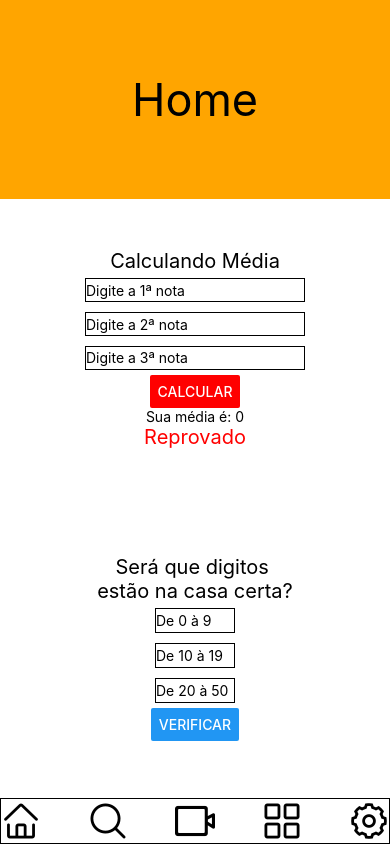
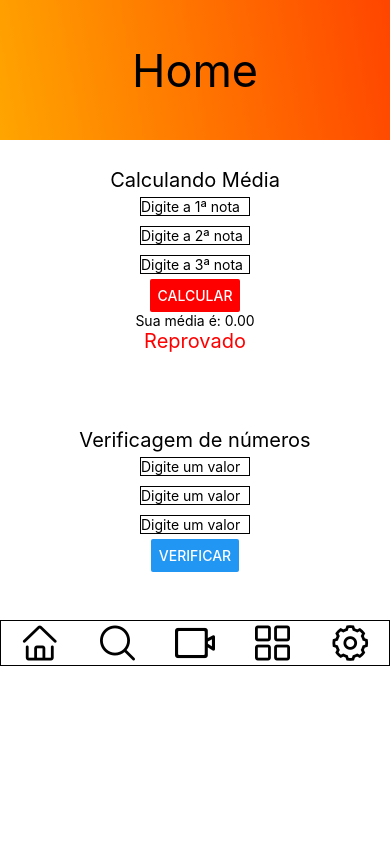
Before and after one commit to Mateus1348/App-1, a React Native app: screen / in a window 390 px wide. Built offline with nearby package versions, Linux system fonts and the light colour scheme.

Commit message:
Pronto para o e-mail

```diff
--- a/App.js
+++ b/App.js
@@ -1,5 +1,5 @@
 import { StatusBar } from 'expo-status-bar';
-import { SafeAreaView, StyleSheet } from 'react-native';
+import { SafeAreaView, ScrollView, StyleSheet } from 'react-native';
 import Notas from './src/components/Notas';
 import Head from './src/components/Head';
 import Menu from './src/components/Menu';
@@ -8,12 +8,14 @@ import VerificarNumeros from './src/components/VerificarNumeros';
 export default function App() {
   return (
     <SafeAreaView style={styles.container}>
+      <ScrollView style={styles.scroll}>
         <Head></Head>
         <Notas></Notas>
         <VerificarNumeros></VerificarNumeros>
         <Menu></Menu>
-      <StatusBar style="auto" />
+      </ScrollView>
     </SafeAreaView>
+
 
   );
 }
@@ -21,8 +23,9 @@ export default function App() {
 const styles = StyleSheet.create({
   container: {
     flex: 1,
-    backgroundColor: '#fff',
-    alignItems: 'center',
-    justifyContent: 'center',
+    paddingTop: StatusBar.currentHeight
   },
+  scroll:{
+    backgroundColor: 'white'
+  }
 });
--- a/src/components/Head/index.js
+++ b/src/components/Head/index.js
@@ -1,13 +1,14 @@
 import React from 'react';
-import { View, Text } from 'react-native';
+import { Text } from 'react-native';
+import { LinearGradient } from 'expo-linear-gradient';
 
 import { styles } from './styles';
 
 const Head = () => {
     return (
-        <View style={styles.container}>
+        <LinearGradient style={styles.container} colors={['#FF4500', '#FFA500']} start={{x:2, y:0}} end={{x:0, y:1}}>
             <Text style={styles.text}>Home</Text>
-        </View>
+        </LinearGradient>
     );
 }
 
--- a/src/components/Head/styles.js
+++ b/src/components/Head/styles.js
@@ -4,9 +4,8 @@ export const styles = StyleSheet.create({
     container:{
         flex: 1,
         width: '100%',
-        backgroundColor: 'orange',
         alignItems: 'center',
-        justifyContent: 'center',
+        justifyContent: 'center'
     },
     text:{
         fontSize: 45
--- a/src/components/Menu/styles.js
+++ b/src/components/Menu/styles.js
@@ -6,6 +6,6 @@ export const styles = StyleSheet.create({
         borderWidth: 1,
         flexDirection: 'row',
         alignItems: 'center',
-        justifyContent: 'space-between'
+        justifyContent: 'space-around'
     }
 });
--- a/src/components/Notas/index.js
+++ b/src/components/Notas/index.js
@@ -49,7 +49,7 @@ const Notas = () => {
             onPress={media}
         />
 
-        <Text>Sua média é: {resultado}</Text>
+        <Text>Sua média é: {resultado.toFixed(2)}</Text>
 
         {resultado < 5 ? (
             <Text style={styles.reprovado}>Reprovado</Text>
--- a/src/components/Notas/styles.js
+++ b/src/components/Notas/styles.js
@@ -12,6 +12,7 @@ export const styles = StyleSheet.create({
         fontSize: 20
     },
     input: {
+        width: 110,
         height: 25,
         margin: 5,
         borderWidth: 1
--- a/src/components/VerificarNumeros/index.js
+++ b/src/components/VerificarNumeros/index.js
@@ -1,36 +1,60 @@
-import React from 'react';
-import { View, Text, TextInput, Button, StyleSheet } from 'react-native';
+import React, { useState } from 'react';
+import { View, Text, TextInput, Button } from 'react-native';
 
 import { styles } from './styles';
 
 const VerificarNumeros = () => {
 
+    const [num1, setNum1] = useState("");
+    const [num2, setNum2] = useState("");
+    const [num3, setNum3] = useState("");
+    const [resultado, setresultado] = useState(null);
+
+    function verificar() {
+
+        if (num1>0 && num1<=9) {
+          setresultado('Este número está entre 0 e 9')
+
+        } else if (num2>10 && num2<=19) {
+          setresultado('Este número está entre 10 e 19')
+
+        }else if (num3>20) {
+          setresultado('Este número é maior que 20')
+        }
+      }
+
     return (
         <View style={styles.container}>
 
-            <Text style={styles.tittle}>Será que digitos </Text>
-            <Text style={styles.tittle}>estão na casa certa?</Text>
+            <Text style={styles.tittle}>Verificagem de números</Text>
 
+            <Text>{resultado}</Text>
             <TextInput style={styles.input}
-                maxLength={1}
-                placeholder='De 0 à 9'
+                value={num1}
+                onChangeText={(int) => setNum1(int)}
+                placeholder='Digite um valor'
                 keyboardType='numeric'
             />
 
+            <Text>{resultado}</Text>
             <TextInput style={styles.input}
-                maxLength={2}
-                placeholder='De 10 à 19'
+                value={num2}
+                onChangeText={(int) => setNum2(int)}
+                placeholder='Digite um valor'
                 keyboardType='numeric'
             />
 
+            <Text>{resultado}</Text>
             <TextInput style={styles.input}
-                maxLength={2}
-                placeholder='De 20 à 50'
+                value={num3}
+                onChangeText={(int) => setNum3(int)}
+                placeholder='Digite um valor'
                 keyboardType='numeric'
             />
 
             <Button
                 title="Verificar"
+                onPress={verificar}
             />
 
         </View>
--- a/src/components/VerificarNumeros/styles.js
+++ b/src/components/VerificarNumeros/styles.js
@@ -12,7 +12,7 @@ export const styles = StyleSheet.create({
         fontSize: 20
     },
     input: {
-        width: 80,
+        width: 110,
         height: 25,
         margin: 5,
         borderWidth: 1
```
